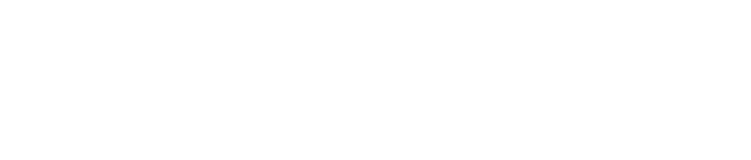
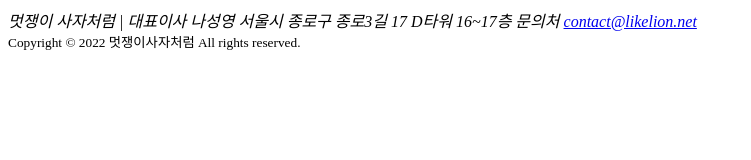
Before and after one commit to seulbinim/basic-html-css, a website: page 12-address.html in a window 1280 px wide. Shown: the whole page, without its empty margins (0-751 px from the left). Drawn offline with Linux system fonts and the light colour scheme.

Commit message:
address, small 요소

```diff
--- a/12-address.html
+++ b/12-address.html
@@ -1 +1,23 @@
-<!-- HTML 코드를 작성해 주세요. -->
+<!DOCTYPE html>
+<html lang="ko">
+  <head>
+    <meta charset="UTF-8" />
+    <meta name="viewport" content="width=device-width, initial-scale=1.0" />
+    <title>address 관련 요소</title>
+  </head>
+  <body>
+    <address>
+      <span>멋쟁이 사자처럼</span>
+      <span aria-hidden="true">|</span>
+      <span>대표이사 나성영</span>
+      <span>서울시 종로구 종로3길 17 D타워 16~17층</span>
+      <span
+        >문의처
+        <a href="mailto:contact@likelion.net?subject=문의사항"
+          >contact@likelion.net</a
+        ></span
+      >
+    </address>
+    <small> Copyright &copy; 2022 멋쟁이사자처럼 All rights reserved. </small>
+  </body>
+</html>
```
